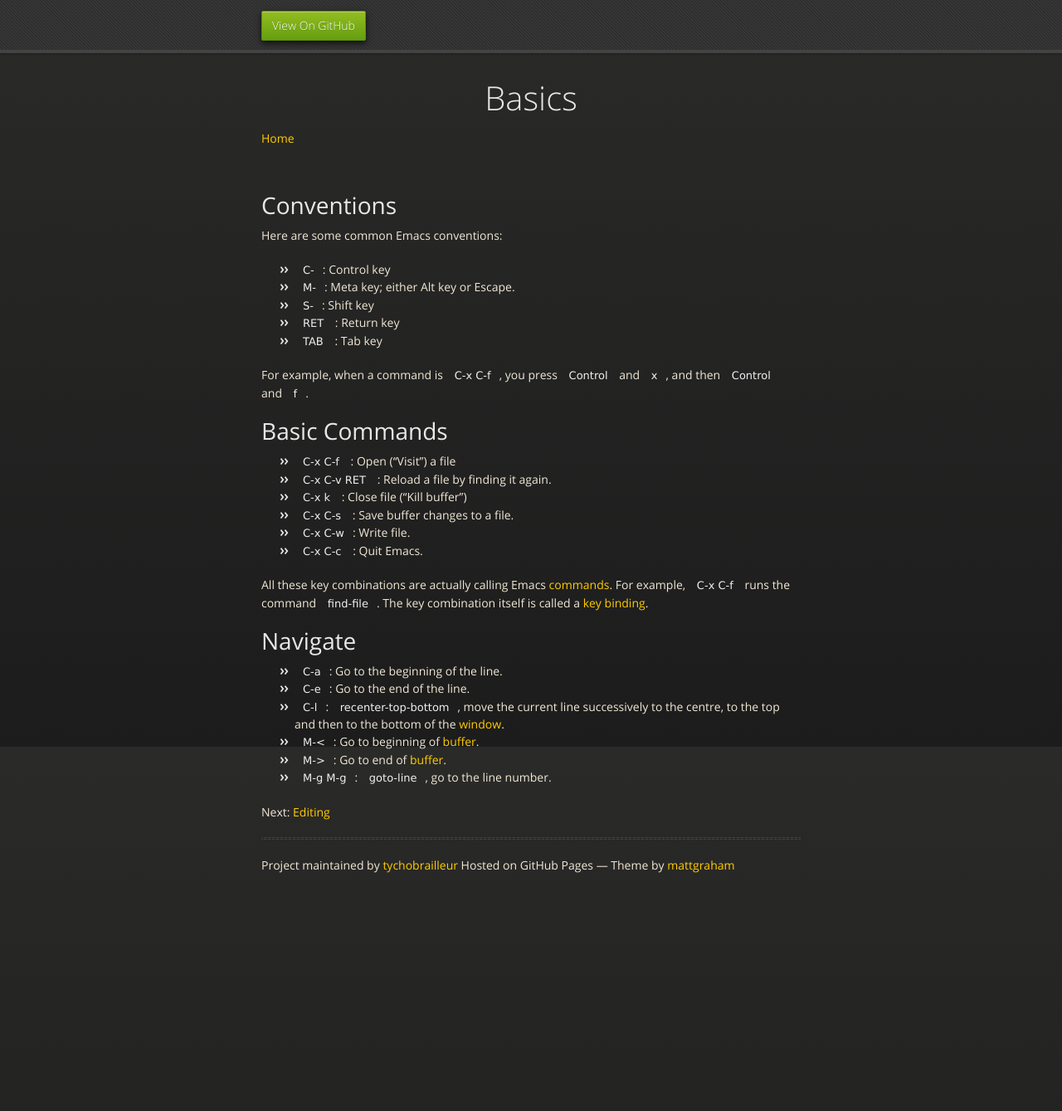
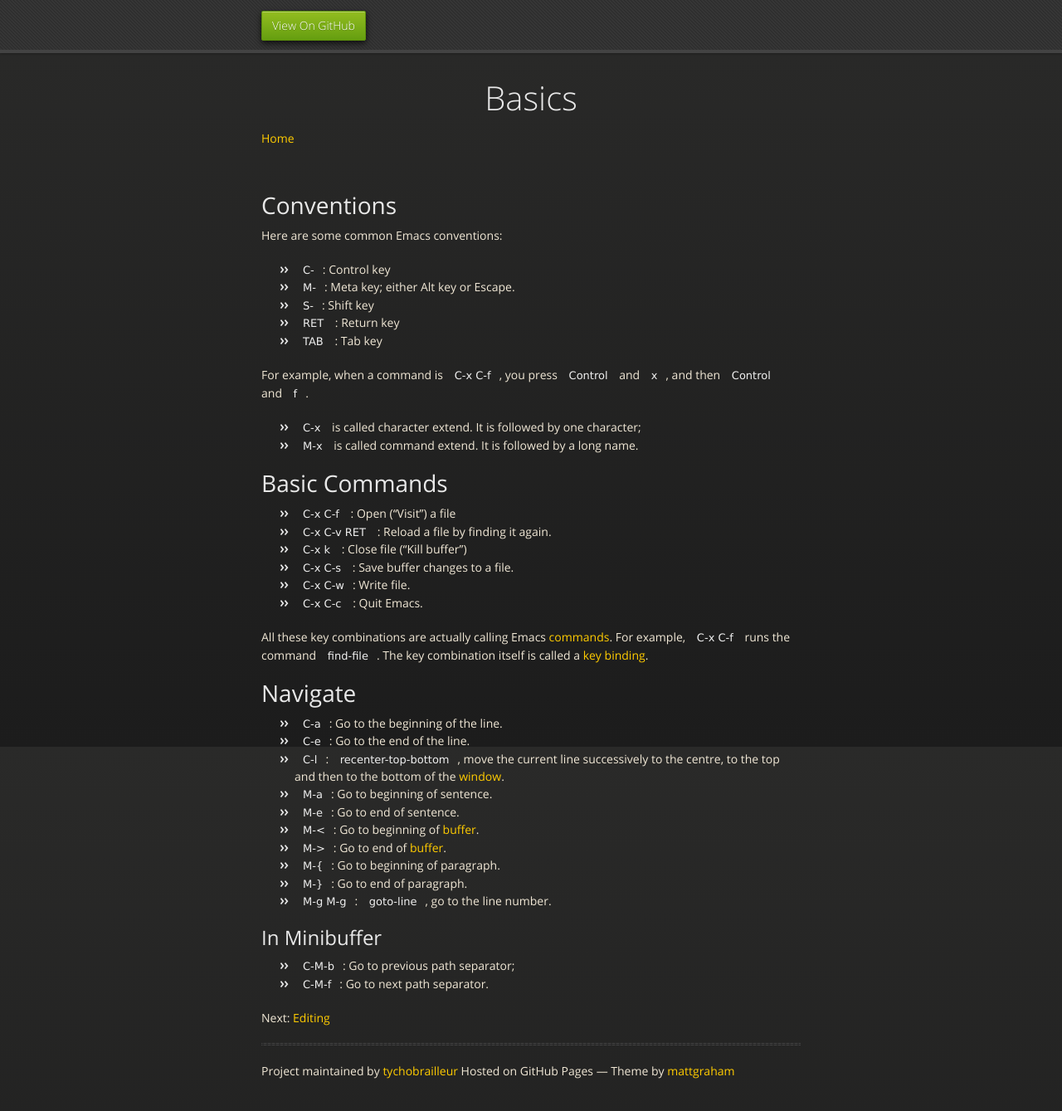
Before and after one commit to tychobrailleur/tychobrailleur.github.io, a Jekyll site: the page built from basics.md, in a window 1280 px wide and 1391 px high. Shown: the top 1339 px of the window at 83% size. Built offline with Jekyll 4.4.1, drawn with Linux system fonts in a browser that asks for light colours; nearby versions of some CDN libraries.

Commit message:
Add more navigation commands.

```diff
--- a/basics.md
+++ b/basics.md
@@ -13,6 +13,9 @@
 - `TAB` : Tab key
 
 For example, when a command is `C-x C-f`, you press `Control` and `x`, and then `Control` and `f`.
+
+- `C-x` is called character extend.  It is followed by one character;
+- `M-x` is called command extend.  It is followed by a long name.
 
 # Basic Commands
 
@@ -30,8 +33,17 @@
 - `C-a`: Go to the beginning of the line.
 - `C-e`: Go to the end of the line.
 - `C-l`: `recenter-top-bottom`, move the current line successively to the centre, to the top and then to the bottom of the [window](window.html).
+- `M-a`: Go to beginning of sentence.
+- `M-e`: Go to end of sentence.
 - `M-<`: Go to beginning of [buffer](buffer.html).
 - `M->`: Go to end of [buffer](buffer.html).
+- `M-{`: Go to beginning of paragraph.
+- `M-}`: Go to end of paragraph.
 - `M-g M-g`: `goto-line`, go to the line number.
 
+## In Minibuffer
+
+- `C-M-b`: Go to previous path separator;
+- `C-M-f`: Go to next path separator.
+
 Next: [Editing](editing.html)
```
